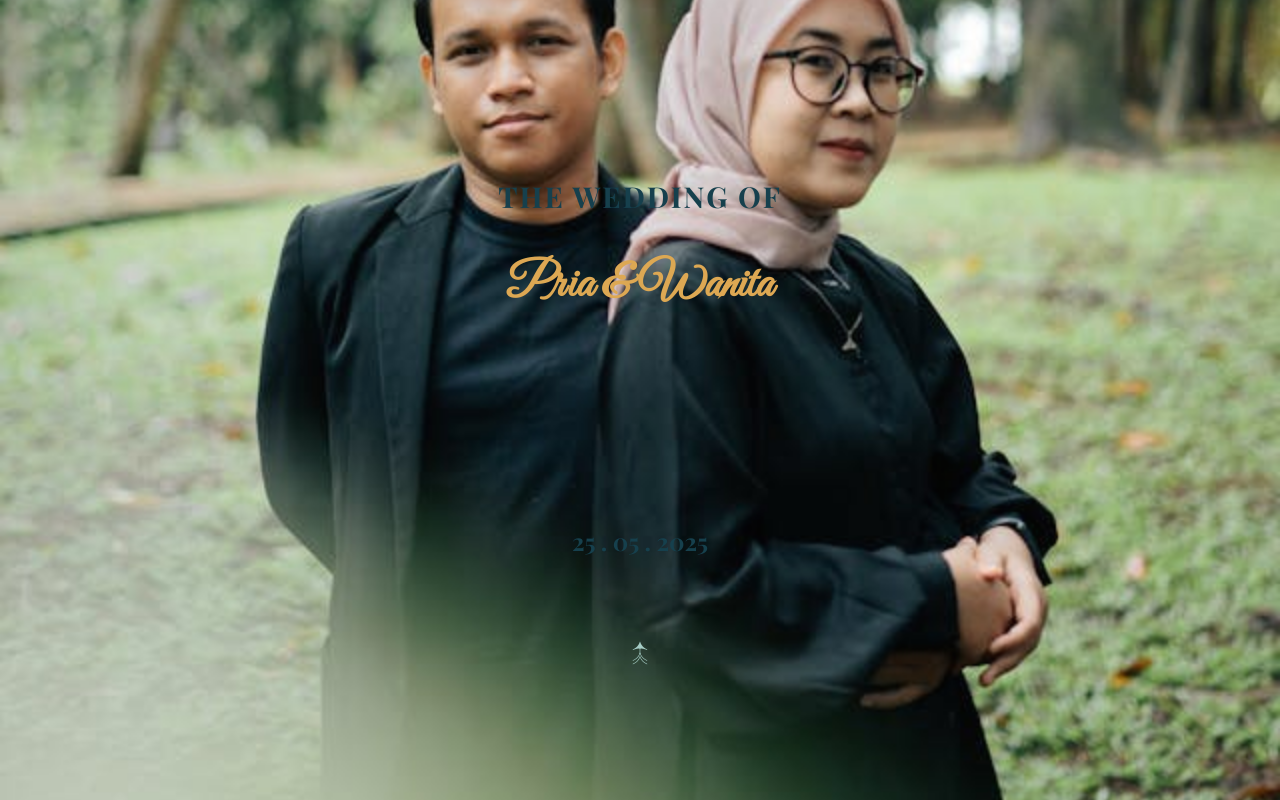
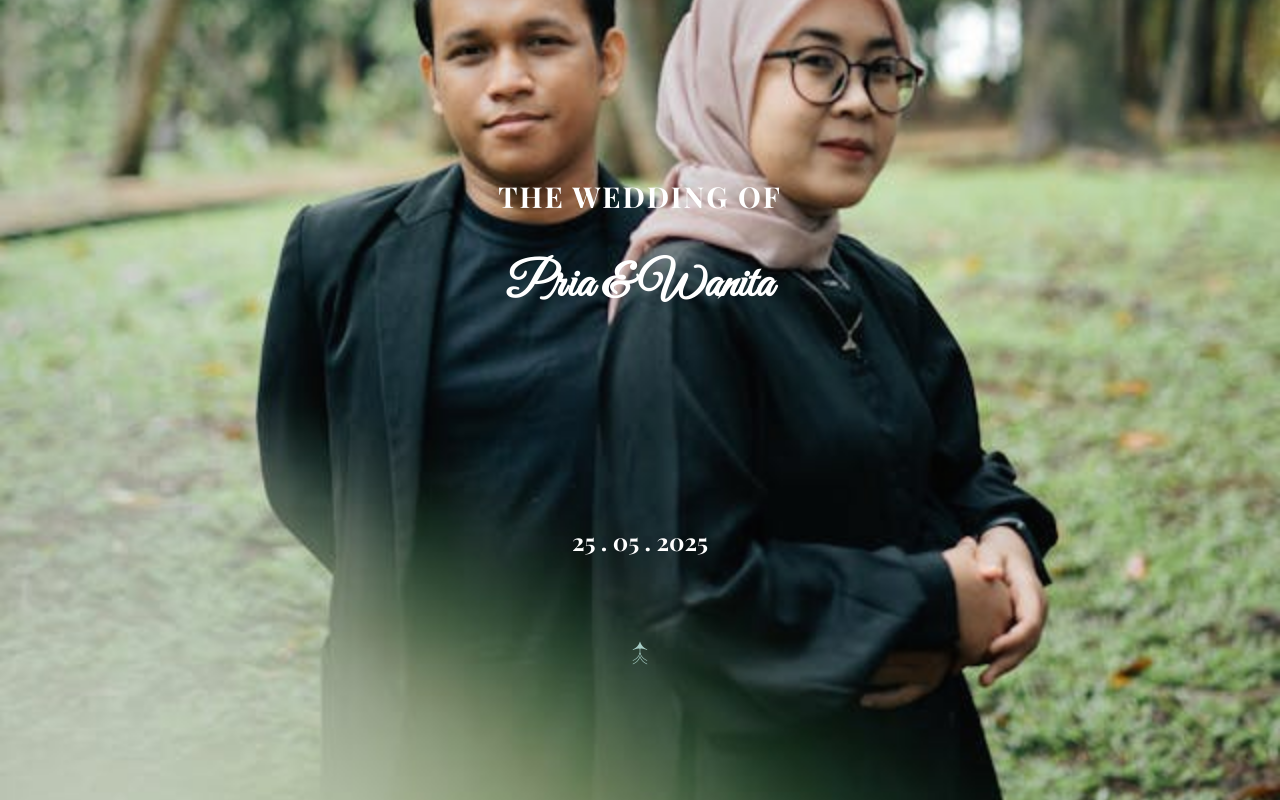
Before and after one commit to defriganteng/undangan, a plain HTML site: page index.html in a window 1280 px wide. Both pictures are taken after a click on the button "Buka Undangan". Shown: the part 840-1640 px from the top of the page. Drawn offline with nearby package versions, Linux system fonts and the light colour scheme.

Commit message:
Update styles.css

```diff
--- a/styles.css
+++ b/styles.css
@@ -125,20 +125,20 @@ margin-top: -20px;
     font-weight: bold;
     text-transform: uppercase;
     font-family: 'Playfair Display', serif;
-    color: #16404D;
+    color: #fff;
 }
 
 .content .couple-names {
     font-size: 3em;
     font-weight: bold;
     font-family: 'Great Vibes', cursive;
-    color: #DDA853;
+    color: #fff;
 }
 
 .content .wedding-date {
     font-size: 1.5em;
     margin-top: 10px;
-    color: #16404D;
+    color: #fff;
 }
 
 /* Indikator Scroll (Tanpa Fungsi Klik) */
```
